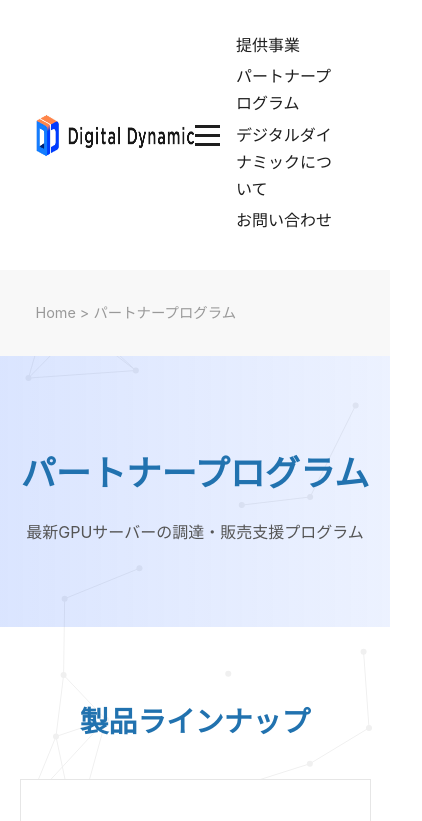
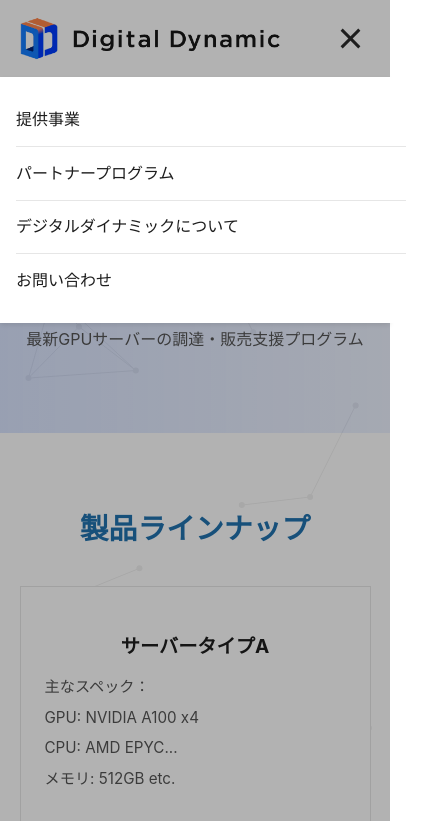
Before and after one commit to yugottdd/dd_corpweb, a plain HTML site: page agency.html in a window 390 px wide. Both pictures are taken after a click on the element 342 px from the left and 38 px from the top of the page. Shown: the top 821 px of the page, 422 px wide, since content can reach past the window. Drawn offline with Linux system fonts and the light colour scheme.

Commit message:
Add files via upload

```diff
--- a/asset/css/style.css
+++ b/asset/css/style.css
@@ -1,3 +1,5 @@
+統合した完全なCSS
+
 /* ------------------------------------------------------------
    ベーススタイル・リセット
 ------------------------------------------------------------ */
@@ -51,7 +53,7 @@ img {
 ------------------------------------------------------------ */
 .global-header {
   position: relative;
-  z-index: 999999; /* 非常に高い値で最前面 */
+  z-index: 1000; /* より大きな値に設定 */
   top: 0;
   width: 100%;
   background: var(--header-bg);
@@ -108,7 +110,7 @@ img {
   color: #1e1e1e;
   text-decoration: none;
   font-weight: 500;
-  padding-bottom: 4px; /* 下線と文字間隔 */
+  padding-bottom: 4px;
   display: inline-block;
 }
 .nav-list li a::after,
@@ -118,7 +120,7 @@ img {
   left: 50%;
   bottom: 0;
   height: 2px;
-  background: currentColor; /* テキスト色と同じ */
+  background: currentColor;
   width: 100%;
   transform: translateX(-50%) scaleX(0);
   transform-origin: center;
@@ -160,10 +162,10 @@ img {
   left: 0;
   background: #fff;
   padding: 0.5em 1em;
-  margin:0;
+  margin: 0;
   min-width: 200px;
   display: none;
-  z-index: 1000000; /* global-header以上に上げる */
+  z-index: 1000000;
 }
 .sub-nav-list li {
   position: relative;
@@ -173,9 +175,9 @@ img {
   color: #1e1e1e;
   text-decoration: none;
   font-weight: 400;
-  font-size:0.9em;
+  font-size: 0.9em;
   white-space: nowrap;
-  padding:0 0 4px 0;
+  padding: 0 0 4px 0;
   position: relative;
 }
 
@@ -197,7 +199,7 @@ img {
 }
 
 /* PCでhover時にサブメニュー表示 */
-@media (min-width:769px) {
+@media (min-width: 769px) {
   .has-sub:hover .sub-nav-list {
     display: block;
   }
@@ -209,68 +211,129 @@ img {
   flex-direction: column;
   cursor: pointer;
   gap: 6px;
+  padding: 0.5em;
+  z-index: 1000;
 }
 .header-hamburger span {
   display: block;
   width: 25px;
   height: 3px;
   background: #1e1e1e;
+  transition: all 0.3s ease;
 }
 
 /* モバイル対応（768px以下） */
 @media (max-width: 768px) {
+  .global-header {
+    position: relative;
+    z-index: 1000; /* 明示的なz-index設定 */
+  }
+
   .header-hamburger {
     display: flex;
+    padding: 0.5em;
+    z-index: 1001; /* ヘッダーより上に表示 */
   }
 
-  /* モバイル時：初期非表示、.activeで表示 */
   .header-nav {
     display: none;
+    position: absolute;
+    top: 100%;
+    left: 0;
+    width: 100%;
+    background: #fff;
+    box-shadow: 0 2px 5px rgba(0,0,0,0.1);
+    z-index: 999; /* ヘッダーのすぐ下の値 */
   }
 
   .header-nav.active {
-    display: flex;
-    position: relative;
-    top: 100%;
-    right: 0;
-    background: #fff;
-    flex-direction: column;
-    align-items: flex-start;
-    gap: 1em;
-    padding: 1em;
-    width: 200px;
-    z-index: 1000000;
+    display: block;
   }
 
   .nav-list {
     flex-direction: column;
-    gap: 1em;
+    width: 100%;
+    padding: 1em;
+    margin: 0;
+    background: #fff; /* 背景色を明示的に設定 */
   }
 
-  .header-cta {
+  .nav-list li {
     width: 100%;
-    text-align: center;
+    position: relative; /* 子要素の基準位置として設定 */
+  }
+
+  .nav-list li a,
+  .has-sub > span {
+    display: block;
+    padding: 0.8em 0;
+    width: 100%;
+    border-bottom: 1px solid var(--border-color);
+    position: relative; /* アンダーライン用 */
+  }
+
+  .nav-list li:last-child a,
+  .nav-list li:last-child .has-sub > span {
+    border-bottom: none; /* 最後の要素の下線を削除 */
   }
 
   .sub-nav-list {
     position: static;
-    border:none;
-    min-width:100%;
+    display: none;
+    width: 100%;
+    padding: 0 0 0 1em;
+    margin: 0.5em 0;
+    background: #fff; /* サブメニューの背景色を設定 */
+    box-shadow: none; /* モバイル時はシャドウを削除 */
+  }
+
+  .sub-nav-list.active {
+    display: block;
   }
 
   .sub-nav-list li a {
-    border-bottom: 1px solid var(--border-color);
+    padding: 0.6em 0; /* サブメニューの余白を少し小さく */
+    font-size: 0.95em; /* サブメニューのフォントサイズを少し小さく */
+  }
+
+  /* ハンバーガーメニュー active 時のアニメーション */
+  .header-hamburger.active span:nth-child(1) {
+    transform: translateY(9px) rotate(45deg);
+  }
+
+  .header-hamburger.active span:nth-child(2) {
+    opacity: 0;
+  }
+
+  .header-hamburger.active span:nth-child(3) {
+    transform: translateY(-9px) rotate(-45deg);
+  }
+
+  /* メニュー展開時の背景オーバーレイ（任意） */
+  .header-nav.active::before {
+    content: '';
+    position: fixed;
+    top: 0;
+    left: 0;
+    width: 100%;
+    height: 100vh;
+    background: rgba(0, 0, 0, 0.3);
+    z-index: -1;
+  }
+
+  /* アンダーラインアニメーションの無効化 */
+  .nav-list li a::after,
+  .has-sub > span::after {
+    display: none;
   }
 }
-
-
 
 /* ------------------------------------------------------------
    パンくず
 ------------------------------------------------------------ */
 .breadcrumb-section {
-    position: static; /* 不要なpositionとz-indexを削除 */
-    z-index: auto;
+    position: relative;
+    z-index: 1; /* ヘッダーより小さな値に設定 */
     background: #f8f8f8;
     padding: 1em 0;
 }
--- a/asset/js/main.js
+++ b/asset/js/main.js
@@ -2,25 +2,36 @@ document.addEventListener('DOMContentLoaded', function() {
   // ハンバーガーメニュー処理
   const hamburger = document.querySelector('.header-hamburger');
   const nav = document.querySelector('.header-nav');
+  const hasSubMenus = document.querySelectorAll('.has-sub > span');
 
   if (hamburger && nav) {
     hamburger.addEventListener('click', () => {
+      hamburger.classList.toggle('active');
       nav.classList.toggle('active');
     });
   }
 
-  // モバイル時サブメニュー開閉（任意）
-  const hasSubItems = document.querySelectorAll('.has-sub');
-  hasSubItems.forEach(item => {
-    item.addEventListener('click', (e) => {
+  // サブメニューの開閉（モバイル時）
+  hasSubMenus.forEach(submenu => {
+    submenu.addEventListener('click', function(e) {
       if (window.innerWidth <= 768) {
-        const subNav = item.querySelector('.sub-nav-list');
-        if (subNav) {
-          e.stopPropagation();
-          subNav.style.display = (subNav.style.display === 'block') ? 'none' : 'block';
-        }
+        e.preventDefault();
+        e.stopPropagation();
+        const subNav = this.nextElementSibling;
+        subNav.classList.toggle('active');
       }
     });
+  });
+
+  // ウィンドウリサイズ時の処理
+  window.addEventListener('resize', function() {
+    if (window.innerWidth > 768) {
+      hamburger.classList.remove('active');
+      nav.classList.remove('active');
+      document.querySelectorAll('.sub-nav-list').forEach(subNav => {
+        subNav.classList.remove('active');
+      });
+    }
   });
 
   // ネットワークアニメーション処理
```
